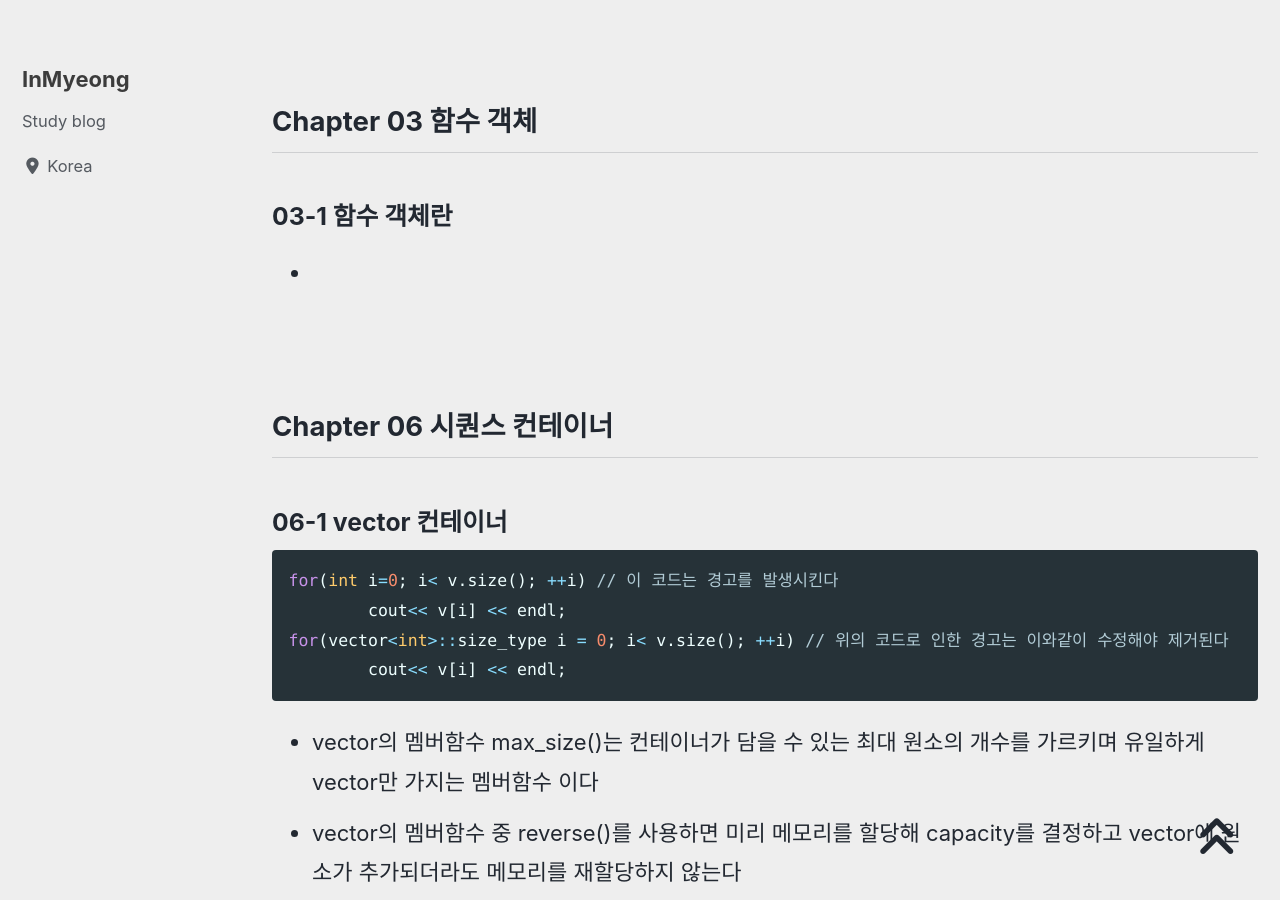
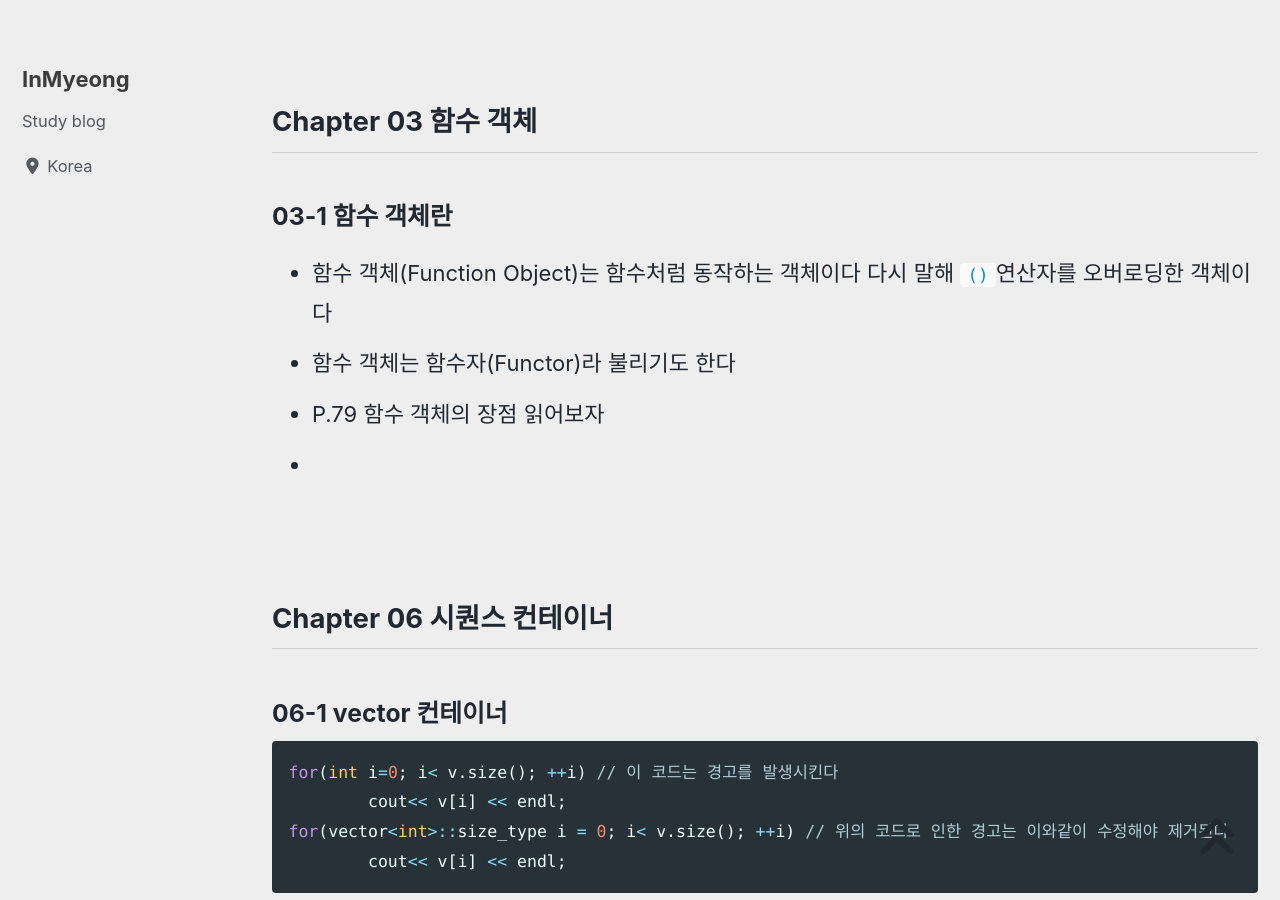
Before and after one commit to devMyeong/devMyeong.github.io, a Jekyll site: the page built from _posts/stl/2021-08-12-cpp-stl.md, in a window 1280 px wide and 900 px high, scrolled down 4641 px. Built offline with Jekyll 4.4.1, drawn with Linux system fonts in a browser that asks for light colours; cached includes are drawn as plain includes; nearby versions of some CDN libraries; some web fonts are replaced; comment, search, counter and statistics services are not loaded.

Commit message:
update stl chapter 03-1

```diff
--- a/_posts/stl/2021-08-12-cpp-stl.md
+++ b/_posts/stl/2021-08-12-cpp-stl.md
@@ -83,6 +83,9 @@ last_modified_at: 2021-08-24
 ## Chapter 03 함수 객체
 
 ### 03-1 함수 객체란
+- 함수 객체(Function Object)는 함수처럼 동작하는 객체이다 다시 말해 `()`연산자를 오버로딩한 객체이다
+- 함수 객체는 함수자(Functor)라 불리기도 한다
+- P.79 함수 객체의 장점 읽어보자
 -
 
 <br>
```
